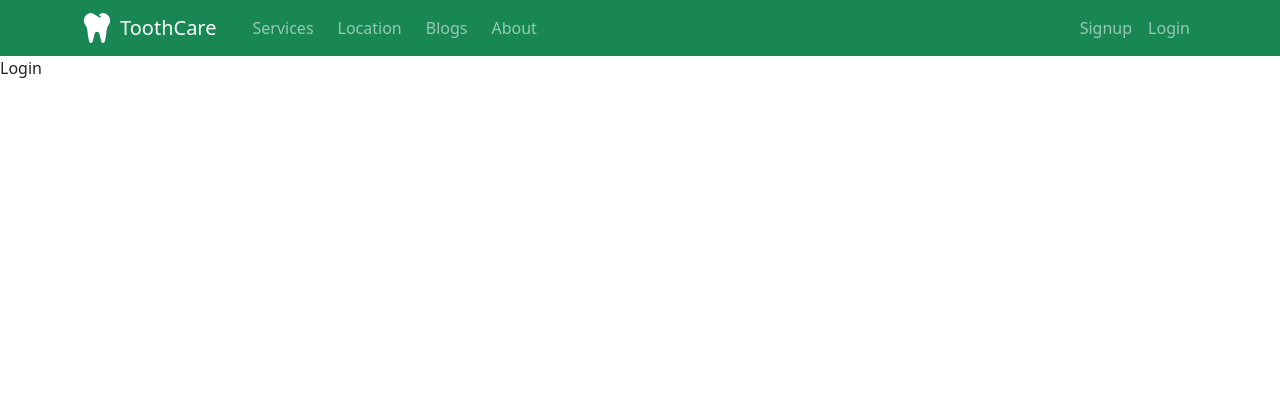
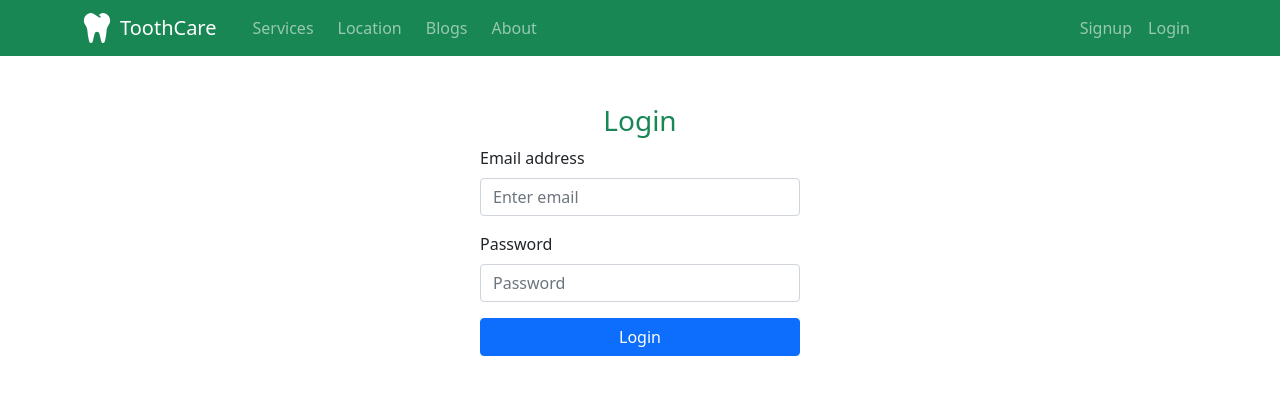
Before and after one commit to ishtiyak98/tooth-care, a React (Create React App) app: page /login in a window 1280 px wide. Shown: the top 394 px of the page. Built offline with nearby package versions, Linux system fonts and the light colour scheme.

Commit message:
login page and react firebase added

```diff
--- a/package.json
+++ b/package.json
@@ -7,9 +7,11 @@
     "@testing-library/react": "^13.1.1",
     "@testing-library/user-event": "^13.5.0",
     "bootstrap": "^5.1.3",
+    "firebase": "^9.6.11",
     "react": "^18.0.0",
     "react-bootstrap": "^2.2.3",
     "react-dom": "^18.0.0",
+    "react-firebase-hooks": "^5.0.3",
     "react-icons": "^4.3.1",
     "react-router-dom": "^6.3.0",
     "react-scripts": "5.0.1",
--- a/src/components/Login/Login.js
+++ b/src/components/Login/Login.js
@@ -1,11 +1,34 @@
-import React from 'react';
+import React from "react";
+import { Button, Form } from "react-bootstrap";
+import { FaTooth } from "react-icons/fa";
+import "./Login.css";
 
 const Login = () => {
-    return (
-        <div>
+  const handleSubmit = (e) => {
+    e.preventDefault();
+  };
+
+  return (
+    <div className="d-flex justify-content-center mt-5">
+      <div className="w-25">
+        <h3 className="text-success text-center">Login</h3>
+        <Form onSubmit={handleSubmit}>
+          <Form.Group className="mb-3" controlId="formBasicEmail">
+            <Form.Label>Email address</Form.Label>
+            <Form.Control type="email" placeholder="Enter email" />
+          </Form.Group>
+
+          <Form.Group className="mb-3" controlId="formBasicPassword">
+            <Form.Label>Password</Form.Label>
+            <Form.Control type="password" placeholder="Password" />
+          </Form.Group>
+          <Button className="w-100" variant="primary" type="submit">
             Login
-        </div>
-    );
+          </Button>
+        </Form>
+      </div>
+    </div>
+  );
 };
 
 export default Login;
```
Also changed, not shown: src/firebase.init.js (added, +23 -0 lines), src/components/Login/Login.css (added), 1 other file (tests, documents, lock files or other folders).
